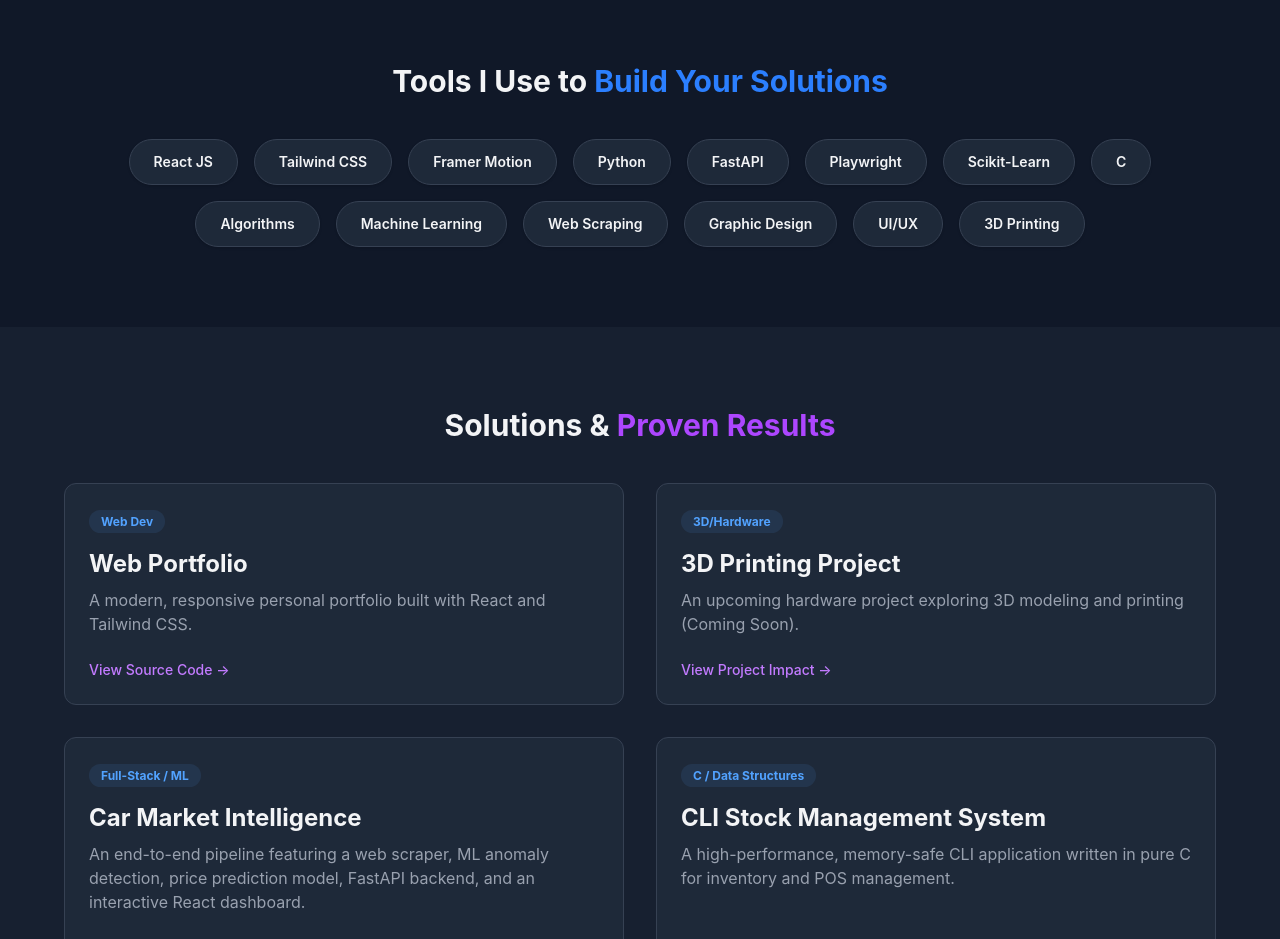
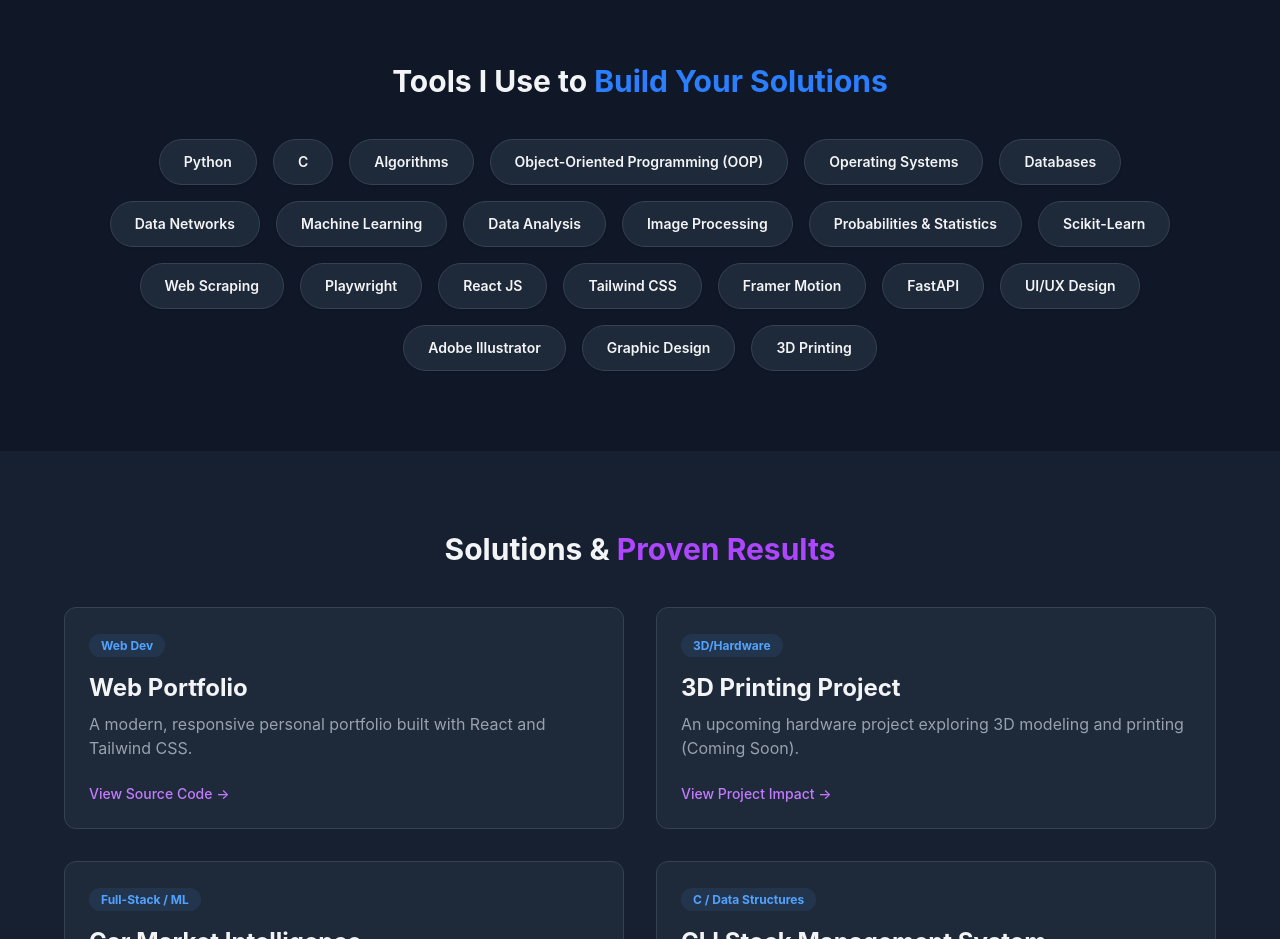
Before and after one commit to Djilali-77/portfolio, a React (Vite) app: page / in a window 1280 px wide. Shown: the part 1340-2279 px from the top of the page. Built offline with nearby package versions, Linux system fonts and the light colour scheme.

Commit message:
Skills add

```diff
--- a/src/pages/Hero.jsx
+++ b/src/pages/Hero.jsx
@@ -3,10 +3,19 @@ import { FaGithub, FaLinkedin, FaInstagram, FaEnvelope } from 'react-icons/fa';
 
 const Hero = () => {
   const skills = [
-    "React JS", "Tailwind CSS", "Framer Motion", "Python",
-    "FastAPI", "Playwright", "Scikit-Learn", "C",
-    "Algorithms", "Machine Learning", "Web Scraping",
-    "Graphic Design", "UI/UX", "3D Printing"
+    // Core Computer Science & Languages
+    "Python", "C", "Algorithms", "Object-Oriented Programming (OOP)",
+    "Operating Systems", "Databases", "Data Networks",
+
+    // Data Science, AI & Math
+    "Machine Learning", "Data Analysis", "Image Processing",
+    "Probabilities & Statistics", "Scikit-Learn", "Web Scraping", "Playwright",
+
+    // Web Development
+    "React JS", "Tailwind CSS", "Framer Motion", "FastAPI",
+
+    // Design & Hardware
+    "UI/UX Design", "Adobe Illustrator", "Graphic Design", "3D Printing"
   ];
 
   const projects = [
```
